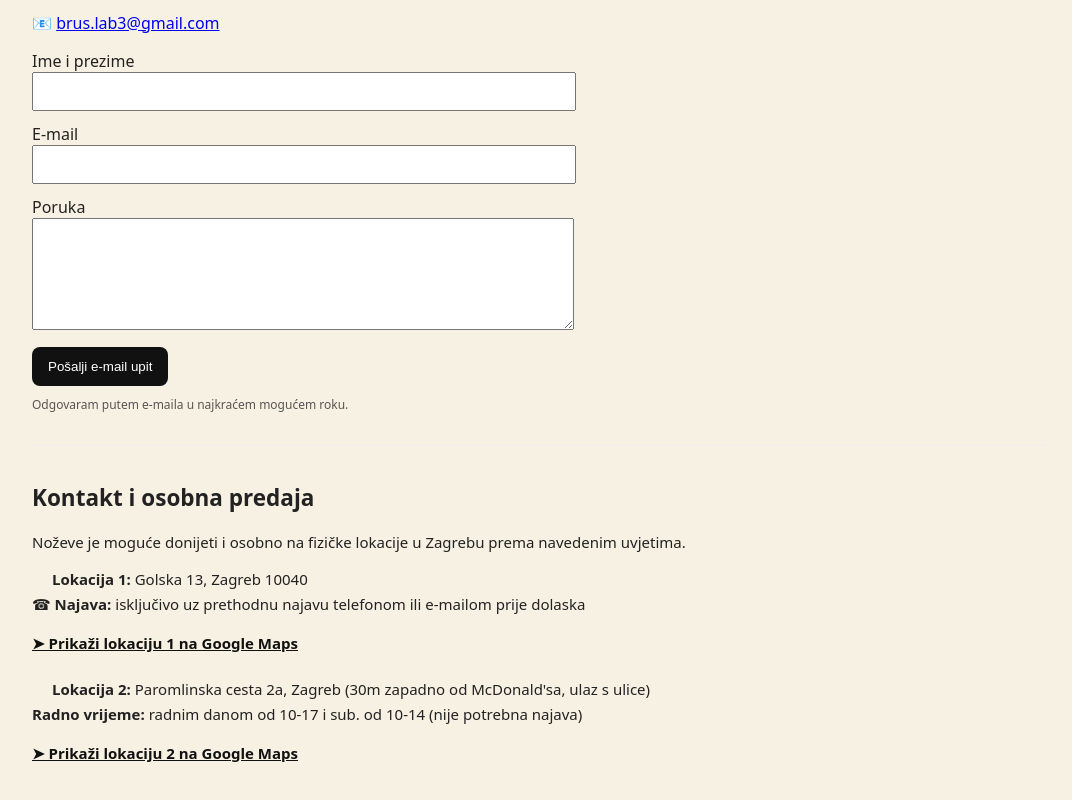
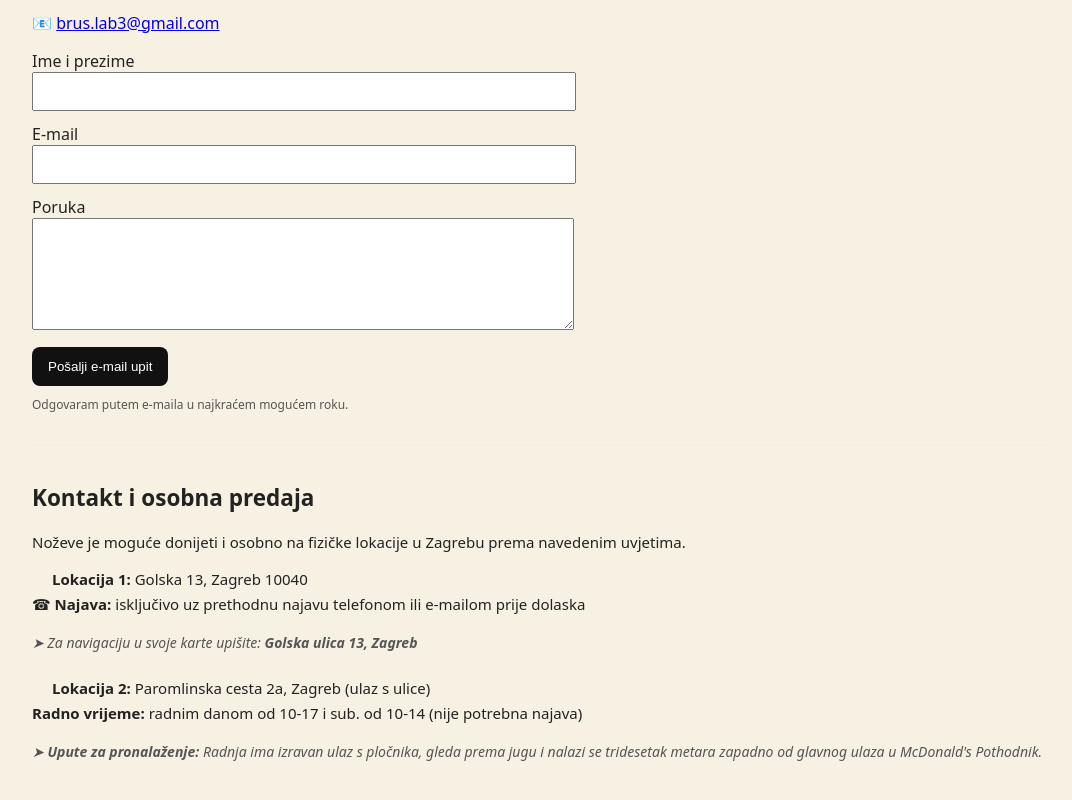
Before and after one commit to Nenad-cmd/ostrenje-nozeva-zagreb, a Next.js app: page / in a window 1280 px wide. Shown: the part 2473-3273 px from the top of the page, without its empty margins (98-1170 px from the left). Built offline with nearby package versions, Linux system fonts and the light colour scheme.

Commit message:
Update page.tsx

```diff
--- a/app/page.tsx
+++ b/app/page.tsx
@@ -622,7 +622,8 @@ key={l.id}
           </p>
 
         </section> */}
-          {/* Kontakt forma */}
+
+                {/* Kontakt forma */}
         <section style={{ marginTop: 28, borderTop: "1px solid #eee", paddingTop: 18 }}>
           <h2>Kontakt upit (e-mail)</h2>
           <p>
@@ -694,47 +695,19 @@ key={l.id}
             ☎ <strong>Najava:</strong> isključivo uz prethodnu najavu telefonom ili e-mailom prije dolaska
           </p>
 
-          <p style={{ marginTop: 8 }}>
-            <a
-              href="https://google.com"
-              target="_blank"
-              rel="noopener noreferrer"
-              style={{
-                textDecoration: "underline",
-                color: "#111",
-                fontWeight: 600,
-                display: "inline-flex",
-                alignItems: "center",
-                gap: 6,
-              }}
-            >
-              ➤ Prikaži lokaciju 1 na Google Maps
-            </a>
+          <p style={{ marginTop: 4, fontSize: 14, color: "#555", fontStyle: "italic" }}>
+            ➤ Za navigaciju u svoje karte upišite: <strong>Golska ulica 13, Zagreb</strong>
           </p>
 
           <p style={{ lineHeight: 1.7, marginTop: 24 }}>
             <span style={{ display: "inline-block", width: 20 }} />
-            <strong>Lokacija 2:</strong> Paromlinska cesta 2a, Zagreb (30m zapadno od McDonald'sa, ulaz s ulice)
+            <strong>Lokacija 2:</strong> Paromlinska cesta 2a, Zagreb (ulaz s ulice)
             <br />
             <strong>Radno vrijeme:</strong> radnim danom od 10-17 i sub. od 10-14 (nije potrebna najava)
           </p>
 
-          <p style={{ marginTop: 8 }}>
-            <a
-              href="https://google.com"
-              target="_blank"
-              rel="noopener noreferrer"
-              style={{
-                textDecoration: "underline",
-                color: "#111",
-                fontWeight: 600,
-                display: "inline-flex",
-                alignItems: "center",
-                gap: 6,
-              }}
-            >
-              ➤ Prikaži lokaciju 2 na Google Maps
-            </a>
+          <p style={{ marginTop: 4, fontSize: 14, color: "#555", fontStyle: "italic" }}>
+            ➤ <strong>Upute za pronalaženje:</strong> Radnja ima izravan ulaz s pločnika, gleda prema jugu i nalazi se tridesetak metara zapadno od glavnog ulaza u McDonald's Pothodnik.
           </p>
         </section>
       </main>
```
